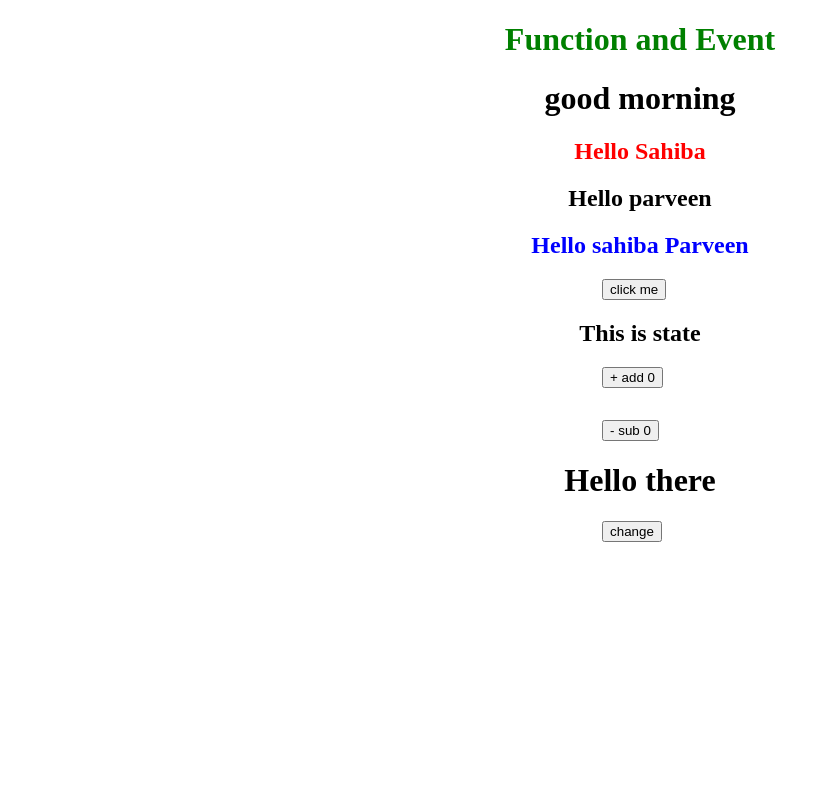
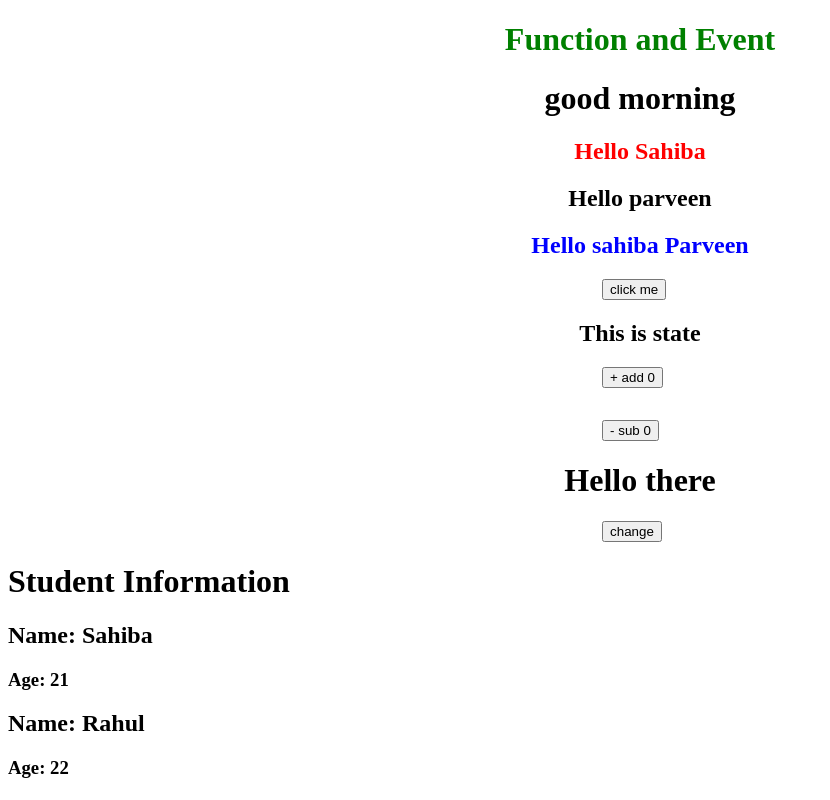
Before and after one commit to sahiba2503/my-react-app, a React (Vite) app in the folder my-vite-app/: page / in a window 1280 px wide. Shown: the whole page, without its empty margins (0-830 px from the left). Built offline with nearby package versions, Linux system fonts and the light colour scheme.

Commit message:
add props for adding information

```diff
--- a/my-vite-app/src/App.jsx
+++ b/my-vite-app/src/App.jsx
@@ -8,6 +8,7 @@ import Styling from "./Styling.jsx"
  import UseState from "./assets/UseState.jsx";
  import UseRef from "./UseRef.jsx";
 import { useEffect } from "react";
+import Useprop from "./Useprop";
 function App() {
 
    useEffect(()=>{
@@ -29,6 +30,7 @@ function App() {
       <Styling />
       <UseState />
        <UseRef />
+       <Useprop />
     </>
   );
 }
--- /dev/null
+++ b/my-vite-app/src/Useprop.jsx
@@ -0,0 +1,14 @@
+
+import Student from "./Student";
+const Useprop = () => {
+  return (
+    <div>
+        <h1>Student Information</h1>
+
+    <Student name="Sahiba" age="21" />
+    <Student name="Rahul" age="22" />
+    </div>
+  )
+}
+
+export default Useprop
--- /dev/null
+++ b/my-vite-app/src/student.jsx
@@ -0,0 +1,10 @@
+function Student(props){
+    return (
+        <>
+        <h2>Name: {props.name}</h2>
+        <h3>Age: {props.age}</h3>
+        </>
+    )
+}
+
+export default Student;
```
